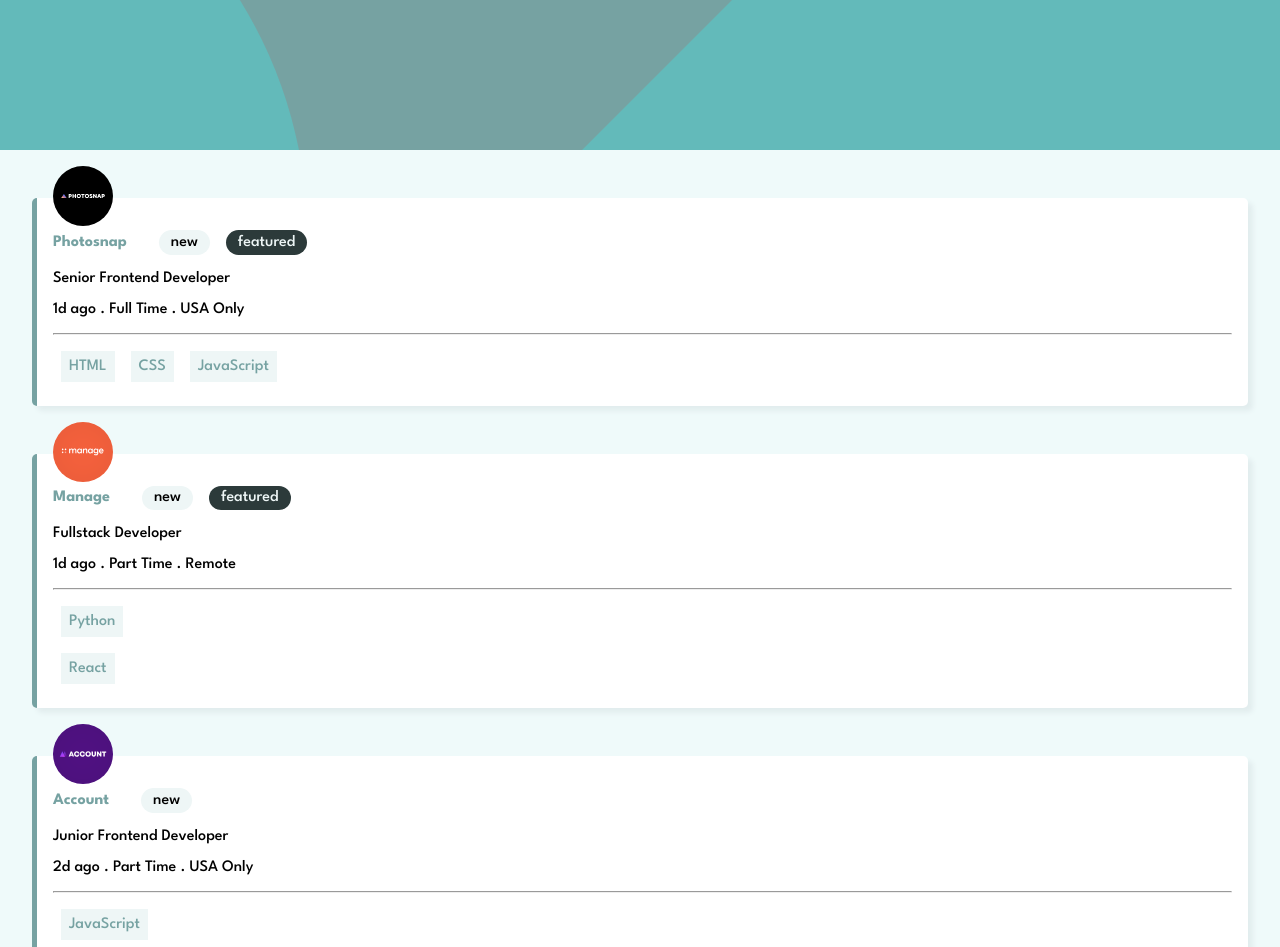
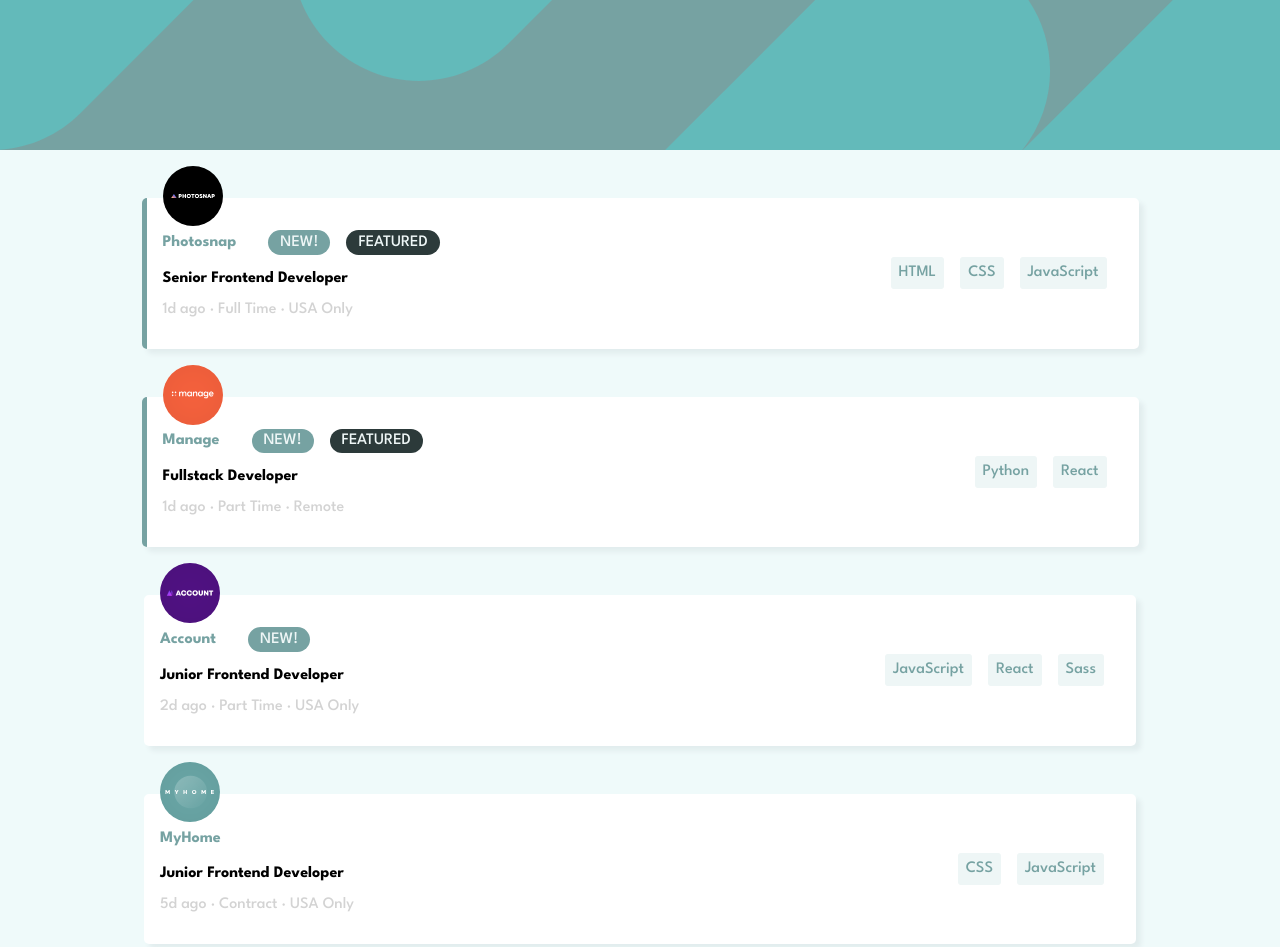
Before and after one commit to gpend/job-listings, a plain HTML site: page index.html in a window 1280 px wide. Shown: the top 947 px of the page. Drawn offline with Linux system fonts and the light colour scheme.

Commit message:
add desktop styling

```diff
--- a/script.js
+++ b/script.js
@@ -17,21 +17,24 @@ function getJobHTML(data){
 
         return(
             `
-            <div class="job">
+            <div class="job${job.featured ? " featured" : ""}">
+                <div class="job--details">
                     <img class="job--logo" src=${job.logo}></img>
                     <div class="job--company_details">
                         <p class="job--company">${job.company}</p>
-                    ${job.new ? '<p class= "job--company__new">new</p>' : ""}
-                    ${job.featured ? '<p class= "job--company__featured">featured</p>' : ""}
+                        ${job.new ? '<p class= "job--company__new">NEW!</p>' : ""}
+                        ${job.featured ? '<p class= "job--company__featured">FEATURED</p>' : ""}
                     </div>
                     <p class="job--position">${job.position}</p>
-                <p class="job--about">${job.postedAt} . ${job.contract} . ${job.location}</p>
-                <hr>
+                    <p class="job--about">${job.postedAt} · ${job.contract} · ${job.location}</p>
+                </div>
+                <div class= "job--skills">
                     <div class="job--languages">
                         ${langs}
                     </div>
                     <div class="job--tools">
                         ${tools}
+                    </div>
                 </div>
             </div>
             `
--- a/style.css
+++ b/style.css
@@ -25,6 +25,11 @@ body{
     padding: 1em;
     border-radius: 5px;
     box-shadow: 5px 5px 5px hsl(189, 28%, 91%);
+    display: flex;
+    flex-direction: column;
+}
+
+.job.featured{
     border-left: 5px solid var(--dark-green);
 }
 
@@ -43,10 +48,19 @@ body{
     padding: .3rem 0;
 }
 
+.job--position{
+    font-weight: bold;
+}
+
+.job--about{
+    color: lightgray;
+}
+
 .job--company__new,
 .job--company__featured{
     display: inline-block;
-    background-color: var(--Light-Grayish-Cyan);
+    background-color: var(--dark-green);
+    color: var(--Light-Grayish-Cyan);
     padding: .3rem .75rem;
     border-radius: 15px;
     margin-top: 0;
@@ -71,9 +85,37 @@ body{
 
 .job--languages p,
 .job--tools p{
-    margin:.5rem;
+    margin:.5rem 1rem .5rem 0;
     padding: .5rem;
     background-color: var(--Light-Grayish-Cyan);
     color:var(--dark-green);
+    border-radius: 3px;
 
 }
+
+@media screen and (max-width: 399px){
+    .job--details{
+        border-bottom: 1px solid lightgray;
+        margin-bottom: .5rem;
+    }
+}
+
+@media screen and (min-width: 400px) {
+    .header{
+        background-image: url("./images/bg-header-desktop.svg");
+
+    }
+    .job{
+        flex-direction: row;
+        justify-content: space-between;
+        align-items: center;
+        width: 75vw;
+        margin-left: auto;
+        margin-right: auto;
+    }
+    .job--skills{
+        display: flex;
+        flex-direction: row;
+        height: 3rem;
+    }
+}
```
Lines whose indentation alone changed are shown as unchanged.
